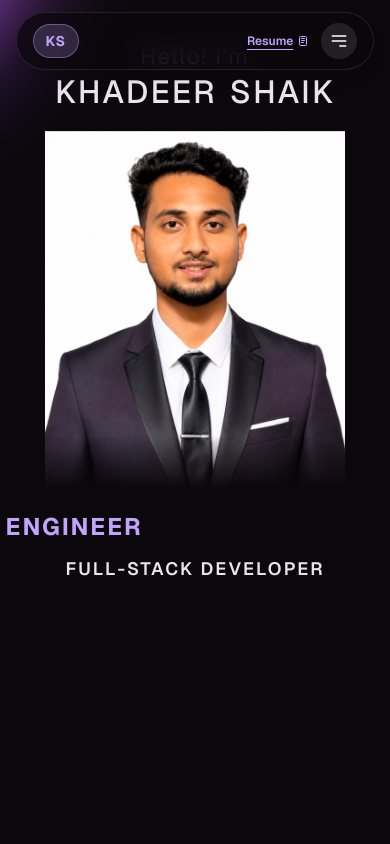
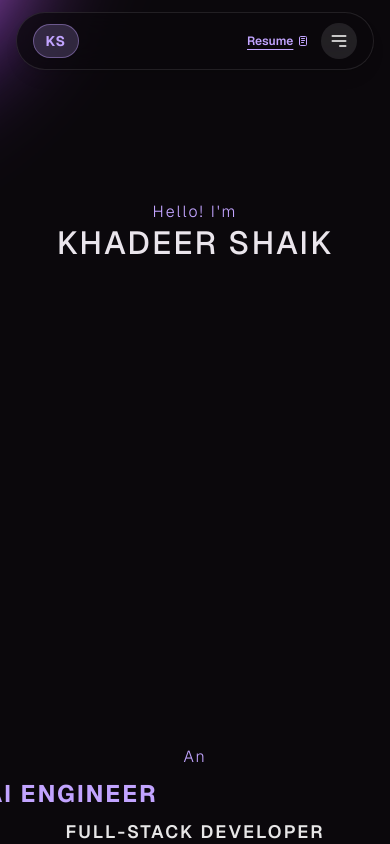
Before and after one commit to FarhanOnCode/khadeer, a Next.js app: page / in a window 390 px wide. Shown: the top 844 px of the page. Built offline with nearby package versions, Linux system fonts and the light colour scheme.

Commit message:
Enable responsive 3D Avatar model and GSAP scroll timelines on mobile screens

```diff
--- a/src/components/Character/Scene.tsx
+++ b/src/components/Character/Scene.tsx
@@ -151,7 +151,7 @@ const Scene = () => {
   return (
     <>
       <div className="character-container">
-        <div className="character-model hidden lg:block fixed bottom-0 left-0 w-full h-screen max-w-[1920px] max-h-[1080px] z-11 pointer-events-inherit" ref={canvasDiv}>
+        <div className="character-model block fixed bottom-0 left-0 w-full h-screen max-w-[1920px] max-h-[1080px] z-11 pointer-events-inherit" ref={canvasDiv}>
           <div className="character-rim absolute w-[400px] h-[400px] z-1 bg-[#f59bf8] blur-[50px] rounded-full top-1/2 left-1/2 -translate-x-1/2 translate-y-[100%] scale-[1.4] opacity-0"></div>
           <div className="character-hover absolute w-[280px] h-[280px] top-1/2 left-1/2 z-3 -translate-x-1/2 -translate-y-1/2 rounded-full" ref={hoverDivRef}></div>
         </div>
--- a/src/components/styles/Landing.css
+++ b/src/components/styles/Landing.css
@@ -1,12 +1,25 @@
-/* Mobile Photo - hidden by default, shown only on mobile */
+/* Mobile Photo - hidden permanently in favor of 3D Avatar */
 .mobile-photo {
-  display: none;
+  display: none !important;
 }
 
-/* Remove mobile photo and ensure 3D character is always hidden on mobile */
+/* Mobile 3D Canvas & Layout styling */
 @media only screen and (max-width: 768px) {
   .character-model {
-    display: none !important;
+    display: block !important;
+    position: fixed !important;
+    height: 100vh !important;
+    width: 100vw !important;
+    top: 0;
+    left: 0;
+    z-index: 1;
+    pointer-events: none;
+  }
+
+  .character-model canvas {
+    width: 100% !important;
+    height: 100% !important;
+    object-fit: contain;
   }
 
   .landing-section,
@@ -17,11 +30,14 @@
     box-sizing: border-box;
     display: flex;
     flex-direction: column;
-    padding: 0 15px;
-    padding-bottom: 40px;
+    padding: 0 20px;
+    padding-top: 100px;
+    padding-bottom: 60px;
+    position: relative;
+    z-index: 10;
   }
 
-  /* Fix spacing between name and subtitle */
+  /* Spacing between name and subtitle */
   .landing-intro {
     position: relative !important;
     top: auto !important;
@@ -29,32 +45,23 @@
     right: auto !important;
     bottom: auto !important;
     transform: none !important;
-    padding-top: 40px;
-    /* Shift higher up */
-    margin-bottom: 20px;
     z-index: 10;
     text-align: center;
     width: 100% !important;
-    order: 1;
-    /* First: Name */
     height: auto !important;
+    margin-bottom: 20px;
+  }
+
+  .landing-intro h2 {
+    font-size: 16px !important;
+    letter-spacing: 3px;
+    color: var(--accentColor);
   }
 
   .landing-intro h1 {
-    word-spacing: 0.1em;
     font-size: 32px !important;
-    /* Ensure nice size */
     line-height: 1.2 !important;
-    margin: 0;
-  }
-
-  /* Ensure name parts display correctly */
-  .landing-intro h1 br {
-    display: block;
-    /* Keep break on mobile for 2 lines, or use display:none for 1 line */
-    content: " ";
-    /* Fallback */
-    margin-bottom: 5px;
+    margin: 8px 0;
   }
 
   /* Subtitles Container */
@@ -66,27 +73,21 @@
     bottom: auto !important;
     transform: none !important;
     text-align: center;
-    margin-top: 20px;
-    /* Space between name and subtitles */
+    margin-top: auto;
+    margin-bottom: 40px;
     z-index: 10;
     background: transparent;
-    padding-bottom: 50px;
-    /* Add bottom padding for scroll space */
     display: flex;
     flex-direction: column;
     align-items: center;
-    gap: 10px;
+    gap: 8px;
     height: auto !important;
-    /* Force auto height */
     width: 100% !important;
-    order: 3;
-    /* Third: Subtitles */
   }
 
   .landing-info h3 {
     text-align: center;
-    display: none;
-    /* Hide 'An' if not needed, or keep it static */
+    font-size: 16px !important;
   }
 
   /* Force static positioning to prevent overlaps */
@@ -99,15 +100,13 @@
     width: auto;
     margin: 0 !important;
     font-size: 20px !important;
-    line-height: 1.5 !important;
+    line-height: 1.4 !important;
     white-space: normal;
     text-align: center;
     height: auto !important;
     transform: none !important;
-    /* Remove any transforms */
   }
 
-  /* Specific styling for the distinct parts */
   .landing-h2-1 {
     font-size: 24px !important;
     color: var(--accentColor);
@@ -121,30 +120,6 @@
 
   .landing-info-h2::after {
     display: none;
-  }
-
-  /* Show mobile photo */
-  .mobile-photo {
-    display: block;
-    position: relative !important;
-    width: 100%;
-    max-width: 380px;
-    margin: 0 auto;
-    z-index: 1;
-    order: 2;
-    /* Second: Photo */
-    /* Add fade mask to bottom */
-    -webkit-mask-image: linear-gradient(to bottom, black 85%, transparent 100%);
-    mask-image: linear-gradient(to bottom, black 85%, transparent 100%);
-    pointer-events: none;
-    transform: none !important;
-  }
-
-  .mobile-photo img {
-    width: 100%;
-    height: auto;
-    object-fit: contain;
-    filter: drop-shadow(0 0 40px rgba(194, 164, 255, 0.4));
   }
 }
 
@@ -256,7 +231,6 @@
 }
 
 .character-model {
-  height: 80%;
   height: 80vh;
   position: absolute;
   max-width: 1920px;
@@ -340,10 +314,6 @@
   font-weight: 500;
   font-family: "Geist", sans-serif;
 }
-
-/* .landing-intro h1 span {
-   font-weight: 200;
-} */
 
 .landing-info {
   position: absolute;
--- a/src/components/utils/GsapScroll.ts
+++ b/src/components/utils/GsapScroll.ts
@@ -9,6 +9,7 @@ export function setCharTimeline(
   setInterval(() => {
     intensity = Math.random();
   }, 200);
+
   const tl1 = gsap.timeline({
     scrollTrigger: {
       trigger: ".landing-section",
@@ -18,6 +19,7 @@ export function setCharTimeline(
       invalidateOnRefresh: true,
     },
   });
+
   const tl2 = gsap.timeline({
     scrollTrigger: {
       trigger: ".about-section",
@@ -27,6 +29,7 @@ export function setCharTimeline(
       invalidateOnRefresh: true,
     },
   });
+
   const tl3 = gsap.timeline({
     scrollTrigger: {
       trigger: ".whatIDO",
@@ -36,6 +39,7 @@ export function setCharTimeline(
       invalidateOnRefresh: true,
     },
   });
+
   let screenLight: any, monitor: any;
   character?.children.forEach((object: any) => {
     if (object.name === "Plane004") {
@@ -60,13 +64,16 @@ export function setCharTimeline(
       screenLight = object;
     }
   });
+
   let neckBone = character?.getObjectByName("spine005");
-  if (window.innerWidth > 1024) {
+  const isDesktop = window.innerWidth > 1024;
+
   if (character) {
+    // 3D Avatar GSAP Timelines for Landing -> About -> What I Do
     tl1
       .fromTo(character.rotation, { y: 0 }, { y: 0.7, duration: 1 }, 0)
-        .to(camera.position, { z: 22 }, 0)
-        .fromTo(".character-model", { x: 0 }, { x: "-25%", duration: 1 }, 0)
+      .to(camera.position, { z: isDesktop ? 22 : 28 }, 0)
+      .fromTo(".character-model", { x: 0 }, { x: isDesktop ? "-25%" : "0%", duration: 1 }, 0)
       .to(".landing-container", { opacity: 0, duration: 0.4 }, 0)
       .to(".landing-container", { y: "40%", duration: 0.8 }, 0)
       .fromTo(".about-me", { y: "-50%" }, { y: "0%" }, 0);
@@ -74,7 +81,7 @@ export function setCharTimeline(
     tl2
       .to(
         camera.position,
-          { z: 75, y: 8.4, duration: 6, delay: 2, ease: "power3.inOut" },
+        { z: isDesktop ? 75 : 85, y: isDesktop ? 8.4 : 6.0, duration: 6, delay: 2, ease: "power3.inOut" },
         0
       )
       .to(".about-section", { y: "30%", duration: 6 }, 0)
@@ -82,13 +89,13 @@ export function setCharTimeline(
       .fromTo(
         ".character-model",
         { pointerEvents: "inherit" },
-          { pointerEvents: "none", x: "-12%", delay: 2, duration: 5 },
+        { pointerEvents: "none", x: isDesktop ? "-12%" : "0%", delay: 2, duration: 5 },
         0
       )
       .to(character.rotation, { y: 0.92, x: 0.12, delay: 3, duration: 3 }, 0)
-        .to(neckBone!.rotation, { x: 0.6, delay: 2, duration: 3 }, 0)
-        .to(monitor.material, { opacity: 1, duration: 0.8, delay: 3.2 }, 0)
-        .to(screenLight.material, { opacity: 1, duration: 0.8, delay: 4.5 }, 0)
+      .to(neckBone ? neckBone.rotation : {}, { x: 0.6, delay: 2, duration: 3 }, 0)
+      .to(monitor?.material || {}, { opacity: 1, duration: 0.8, delay: 3.2 }, 0)
+      .to(screenLight?.material || {}, { opacity: 1, duration: 0.8, delay: 4.5 }, 0)
       .fromTo(
         ".what-box-in",
         { display: "none" },
@@ -96,7 +103,7 @@ export function setCharTimeline(
         0
       )
       .fromTo(
-          monitor.position,
+        monitor?.position || {},
         { y: -10, z: 2 },
         { y: 0, z: 0, delay: 1.5, duration: 3 },
         0
@@ -118,18 +125,6 @@ export function setCharTimeline(
       .fromTo(".whatIDO", { y: 0 }, { y: "15%", duration: 2 }, 0)
       .to(character.rotation, { x: -0.04, duration: 2, delay: 1 }, 0);
   }
-  } else {
-    if (character) {
-      const tM2 = gsap.timeline({
-        scrollTrigger: {
-          trigger: ".what-box-in",
-          start: "top 70%",
-          end: "bottom top",
-        },
-      });
-      tM2.to(".what-box-in", { display: "flex", duration: 0.1, delay: 0 }, 0);
-    }
-  }
 }
 
 export function setAllTimeline() {
@@ -142,6 +137,7 @@ export function setAllTimeline() {
       invalidateOnRefresh: true,
     },
   });
+
   careerTimeline
     .fromTo(
       ".career-timeline",
@@ -149,7 +145,6 @@ export function setAllTimeline() {
       { maxHeight: "100%", duration: 1, ease: "none" },
       0
     )
-
     .fromTo(
       ".career-timeline",
       { opacity: 0 },
```
Lines whose indentation alone changed are shown as unchanged.
